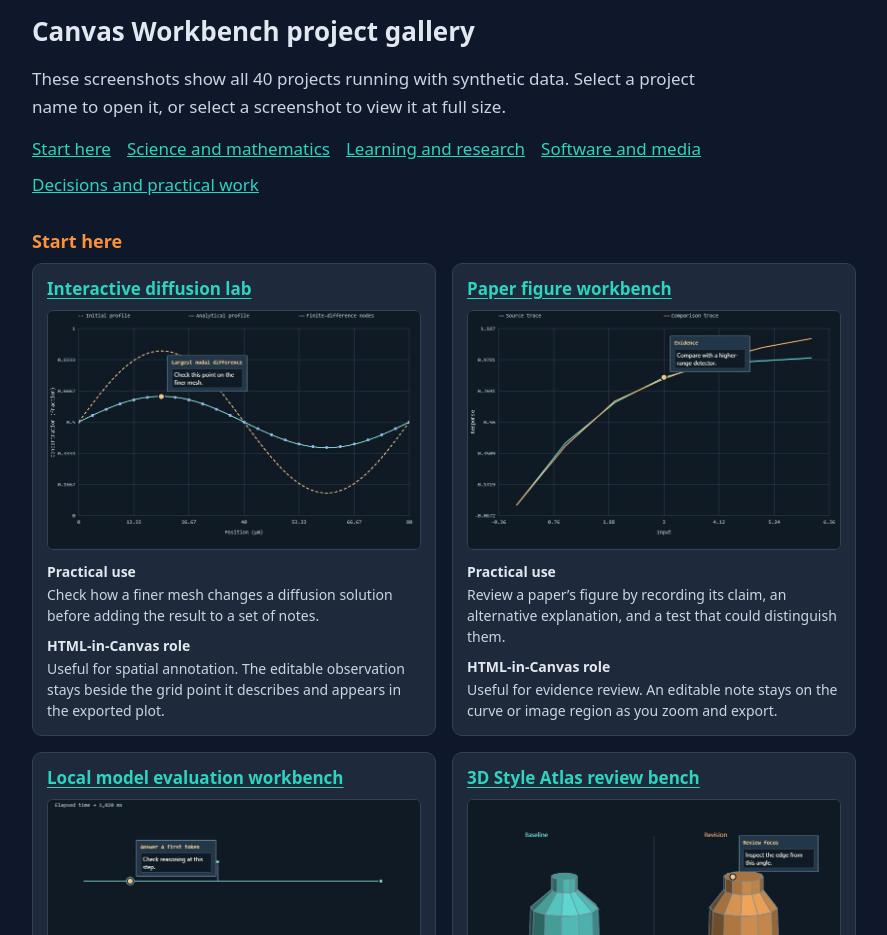
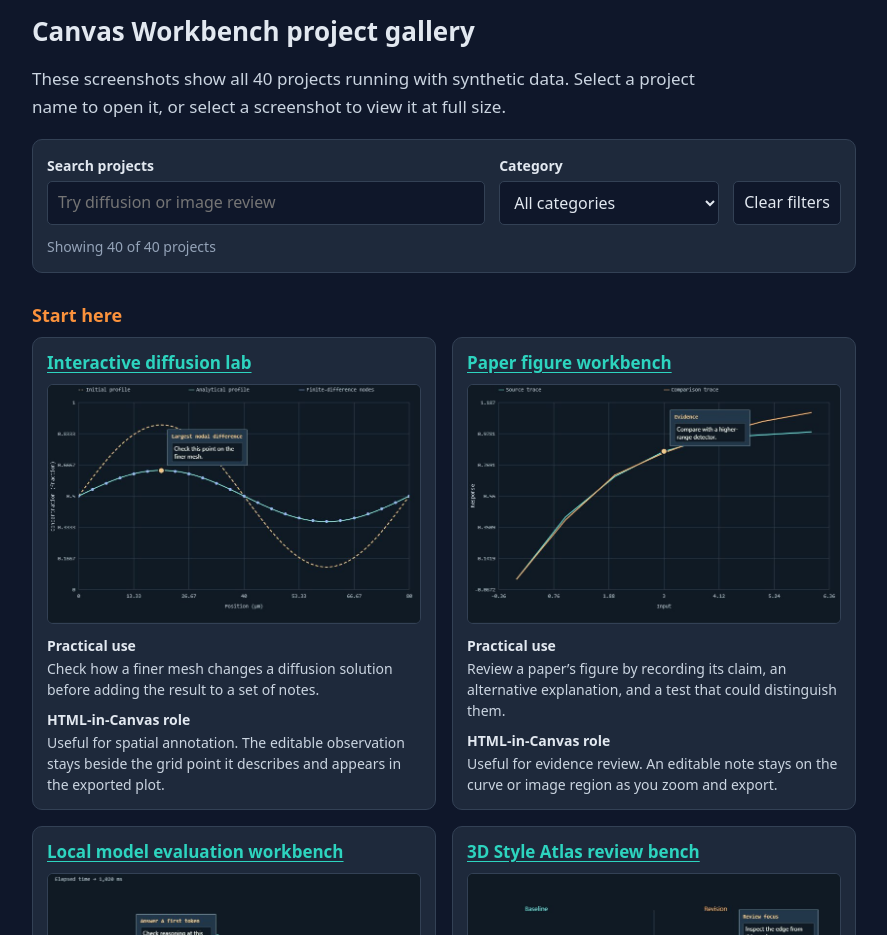
Before and after one commit to az9713/claude-html-in-canvas-demo, a plain HTML site: page docs/index.html in a window 1280 px wide. Shown: the part 10200-11135 px from the top of the page, without its empty margins (196-1083 px from the left). Drawn offline with Linux system fonts and the light colour scheme.

Commit message:
Add search and category filters to the Workbench gallery

```diff
--- /dev/null
+++ b/docs/gallery.js
@@ -0,0 +1,62 @@
+'use strict';
+
+(() => {
+  const gallery = document.querySelector('[aria-labelledby="workbench-gallery"]');
+  const form = gallery.querySelector('.gallery-filters');
+  const search = form.querySelector('#gallery-search');
+  const category = form.querySelector('#gallery-category');
+  const count = form.querySelector('#gallery-count');
+  const empty = gallery.querySelector('#gallery-empty');
+  const navigation = gallery.querySelector('.gallery-nav');
+
+  function normalize(text) {
+    return text.normalize('NFKD').toLowerCase().replace(/\p{Mark}/gu,'')
+      .replace(/[^\p{Letter}\p{Number}]+/gu,' ').trim();
+  }
+
+  // Reuse the static category headings and card descriptions as the search index.
+  const groups = Array.from(navigation.querySelectorAll('a'), link => {
+    const heading = gallery.querySelector(link.hash);
+    const grid = heading.nextElementSibling;
+    const cards = Array.from(grid.querySelectorAll('.gallery-project'), element => {
+      const text = Array.from(element.querySelectorAll('h4, dd'), part => part.textContent);
+      return {element, keywords:normalize([heading.textContent, ...text].join(' '))};
+    });
+    const option = document.createElement('option');
+    option.value = heading.id;
+    option.textContent = heading.textContent;
+    category.append(option);
+    return {heading, grid, cards};
+  });
+  const total = groups.reduce((sum, group) => sum + group.cards.length, 0);
+
+  function filter() {
+    const terms = normalize(search.value).split(' ').filter(Boolean);
+    let visible = 0;
+    for (const {heading, grid, cards} of groups) {
+      const inCategory = !category.value || category.value === heading.id;
+      let matches = 0;
+      for (const {element, keywords} of cards) {
+        const show = inCategory && terms.every(term => keywords.includes(term));
+        element.hidden = !show;
+        if (show) matches++;
+      }
+      heading.hidden = grid.hidden = matches === 0;
+      visible += matches;
+    }
+    count.textContent = `Showing ${visible} of ${total} projects`;
+    empty.hidden = visible !== 0;
+  }
+
+  search.addEventListener('input', filter);
+  category.addEventListener('change', filter);
+  form.addEventListener('submit', event => event.preventDefault());
+  form.querySelector('#gallery-clear').addEventListener('click', () => {
+    form.reset();
+    filter();
+    search.focus();
+  });
+  filter();
+  navigation.hidden = true;
+  form.hidden = false;
+})();
--- a/docs/index.html
+++ b/docs/index.html
@@ -46,6 +46,34 @@ pre code { background: none; padding: 0; font-size: inherit; }
 .comparison-pair img { display: block; width: 100%; height: auto; border: 1px solid var(--line); border-radius: 10px; }
 .gallery-nav ul { display: flex; flex-wrap: wrap; gap: 8px 16px; max-width: none; list-style: none; margin: 0; padding: 0; }
 .gallery-nav li { margin: 0; }
+.gallery-filters {
+  display: grid;
+  grid-template-columns: minmax(0, 1fr) minmax(0, 220px) auto;
+  gap: 10px 14px;
+  align-items: end;
+  margin: 18px 0 0;
+  padding: 14px;
+  background: var(--card);
+  border: 1px solid var(--line);
+  border-radius: 10px;
+}
+.gallery-filters label { display: grid; min-width: 0; gap: 4px; font-size: 14px; font-weight: 600; color: var(--text); }
+.gallery-filters :is(input, select, button) {
+  min-width: 0;
+  min-height: 44px;
+  border: 1px solid var(--line);
+  border-radius: 5px;
+  padding: 8px 10px;
+  background: var(--bg);
+  color: var(--text);
+  font: 400 16px/1.35 var(--sans);
+}
+.gallery-filters :is(input, select):focus-visible, .gallery-filters button:focus-visible { outline: 2px solid var(--teal); outline-offset: 2px; }
+.gallery-filters button { cursor: pointer; }
+.gallery-filters button:hover { border-color: var(--teal); }
+.gallery-filters output { grid-column: 1 / -1; color: var(--muted); font-size: 14px; }
+#gallery-empty { margin: 16px 0; }
+.gallery-filters[hidden], .gallery-grid[hidden], .gallery-project[hidden] { display: none; }
 .gallery-grid { display: grid; grid-template-columns: repeat(2, minmax(0, 1fr)); gap: 16px; }
 .gallery-project {
   min-width: 0;
@@ -63,6 +91,10 @@ pre code { background: none; padding: 0; font-size: inherit; }
 .gallery-project dt { color: var(--text); font-weight: 600; }
 .gallery-project dd { margin: 2px 0 0; }
 @media (max-width: 650px) {
+  .gallery-filters { grid-template-columns: minmax(0, 1fr) auto; gap: 10px; }
+  .gallery-filters label { grid-column: 1 / -1; }
+  .gallery-filters button { grid-area: 3 / 2; }
+  .gallery-filters output { grid-area: 3 / 1; align-self: center; }
   .gallery-grid { grid-template-columns: minmax(0, 1fr); gap: 12px; }
 }
 .tbl { overflow-x: auto; margin: 14px 0 20px; }
@@ -75,6 +107,7 @@ ol, ul { max-width: 70ch; padding-left: 1.3em; }
 li { margin-bottom: 6px; }
 .fig { overflow-x: auto; margin: 16px 0; }
 </style>
+<script defer src="gallery.js"></script>
 </head>
 <body>
 <main class="wrap">
@@ -224,6 +257,21 @@ li { margin-bottom: 6px; }
 <section aria-labelledby="workbench-gallery">
   <h2 id="workbench-gallery">Canvas Workbench project gallery</h2>
   <p>These screenshots show all 40 projects running with synthetic data. Select a project name to open it, or select a screenshot to view it at full size.</p>
+  <form class="gallery-filters" aria-label="Filter gallery projects" hidden>
+    <label for="gallery-search">
+      Search projects
+      <input id="gallery-search" type="search" placeholder="Try diffusion or image review" autocomplete="off">
+    </label>
+    <label for="gallery-category">
+      Category
+      <select id="gallery-category">
+        <option value="">All categories</option>
+      </select>
+    </label>
+    <button type="button" id="gallery-clear">Clear filters</button>
+    <output for="gallery-search gallery-category" id="gallery-count" role="status"></output>
+  </form>
+  <p id="gallery-empty" hidden>No projects match. Try a different search or clear the filters.</p>
   <nav class="gallery-nav" aria-label="Gallery categories">
     <ul>
       <li><a href="#gallery-start">Start here</a></li>
```
Also changed, not shown: 1 other file.
